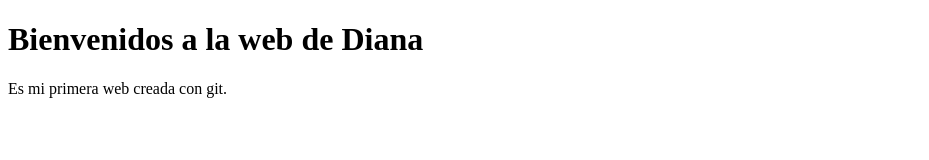
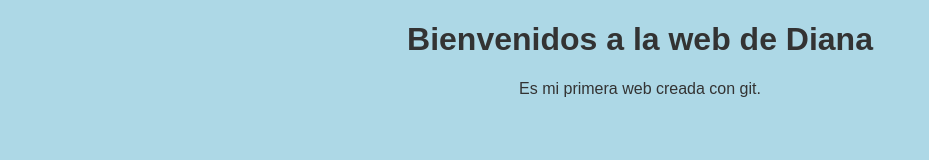
Before and after one commit to boikodiana41/Exercise_Unit5_website, a plain HTML site: page index.html in a window 1280 px wide. Shown: the whole page, without its empty margins (0-929 px from the left). Drawn offline with Linux system fonts and the light colour scheme.

Commit message:
Initial web page and styling

```diff
--- a/index.html
+++ b/index.html
@@ -3,6 +3,7 @@
 <head>
   <meta charset="utf-8">
   <title>Mi primera web</title>
+  <link rel="stylesheet" type="text/css" href="styles.css">
 </head>
 <body>
   <h1>Bienvenidos a la web de Diana</h1>
--- /dev/null
+++ b/styles.css
@@ -0,0 +1,13 @@
+body {
+  background-color: lightblue;
+  font-family: Arial, sans-serif;
+  color: #333333;
+}
+
+h1 {
+  text-align: center;
+}
+
+p {
+  text-align: center;
+}
```
